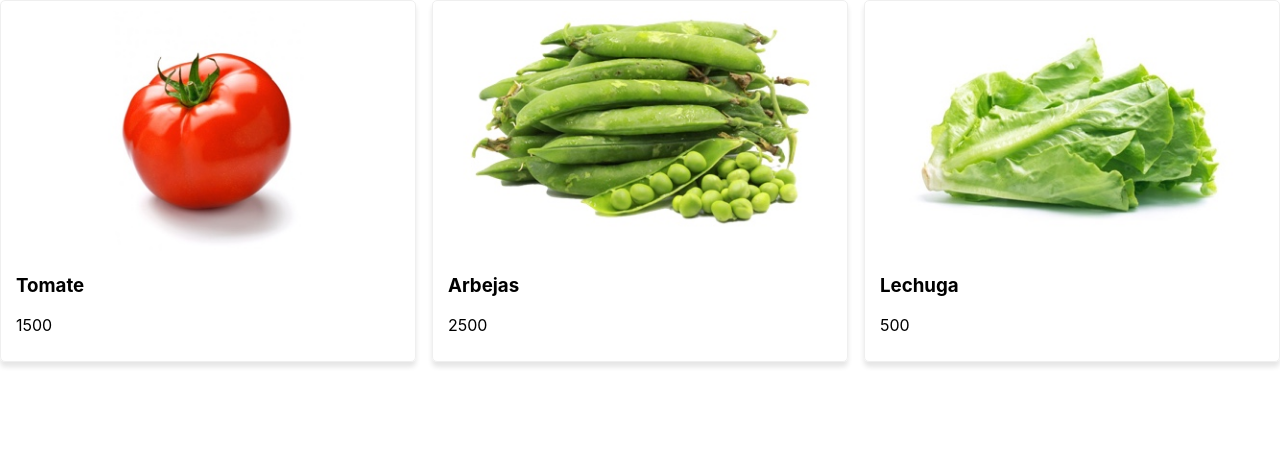
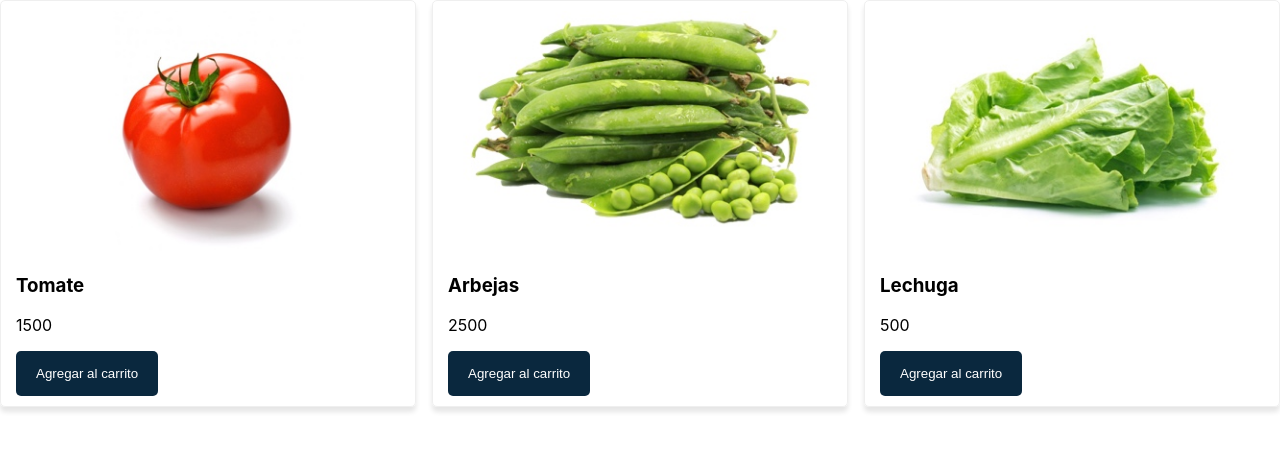
Before and after one commit to Rubenmt93/React-Carro-de-compra, a React (Create React App) app: page / in a window 1280 px wide. Shown: the top 450 px of the page. Built offline with nearby package versions, Linux system fonts and the light colour scheme.

Commit message:
Boton de añadir al carrito

```diff
--- /dev/null
+++ b/src/components/Button.js
@@ -0,0 +1,26 @@
+import { Component } from "react";
+const styles = {
+    button:{
+        backgroundColor: '#0A283E',
+        color: '#fff',
+        padding: '15px 20px',
+        border: 'none',
+        borderRadius: '5px',
+        cursor: 'pointer',
+    }
+}
+class Button extends Component {
+
+    render() {
+
+        return (
+
+            <button     style={styles.button}
+                        {...this.props}>
+
+            </button>
+
+        )
+    }
+}
+export default Button
--- a/src/components/Producto.js
+++ b/src/components/Producto.js
@@ -1,4 +1,5 @@
 import { Component } from "react";
+import Button from './Button'
 const style= {
     producto :{
         border: 'solid 1px #eeee',
@@ -16,7 +17,7 @@ class Producto extends Component {
 
     render() {
 
-        const { producto } = this.props
+        const { producto, agregarAlCarro} = this.props
         return (
             <div style={style.producto}>
                 <img  style={style.img}
@@ -24,6 +25,9 @@ class Producto extends Component {
                       src={producto.img}></img>
                 <h3>{producto.name}</h3>
                 <p>{producto.price}</p>
+                <Button onClick={()=> agregarAlCarro(producto)}>
+                    Agregar al carrito
+                </Button>
             </div>
         )
     }
--- a/src/components/Productos.js
+++ b/src/components/Productos.js
@@ -17,7 +17,7 @@ class Productos extends Component {
            <div style= {styles.productos}>
             {productos.map(producto =>
                  <Producto
-                   agregarAlCarro= {agregarAlCarro}
+                  agregarAlCarro= {agregarAlCarro}
                   key= {producto.name}
                   producto={producto}
                 />)}
```
